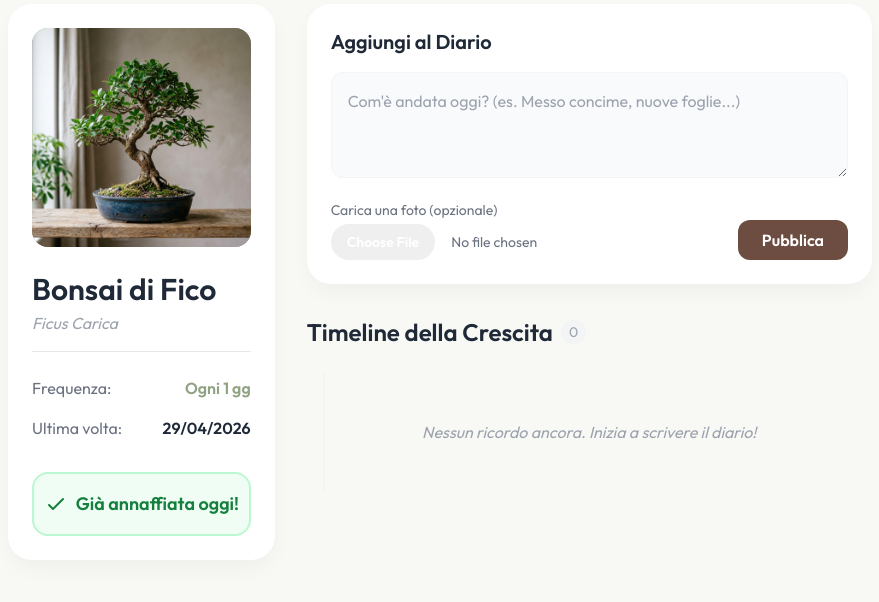
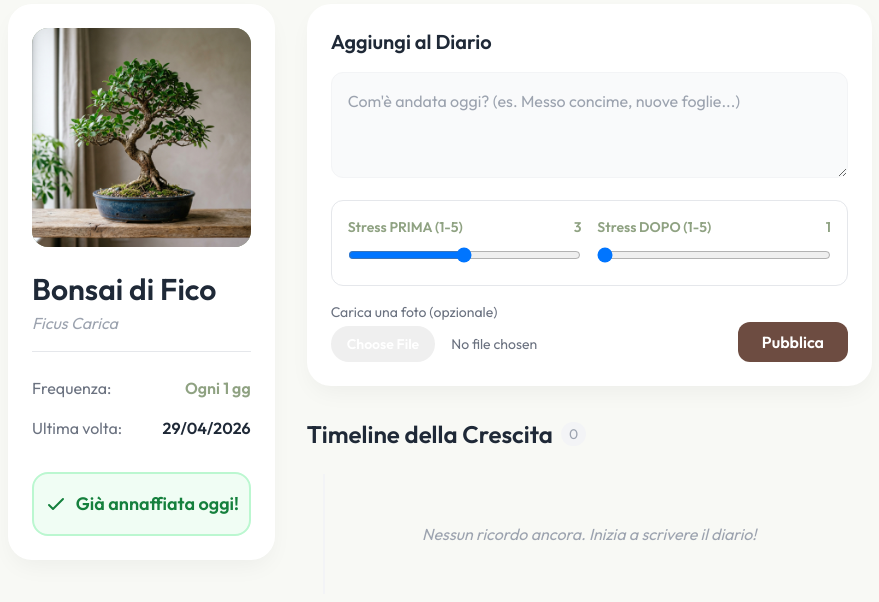
Before and after one commit to mietta-ux/piante, a Flask app: page /plant/1 in a window 1280 px wide. Shown: the part 137-739 px from the top of the page, without its empty margins (200-1079 px from the left). Run offline with Flask 3, Linux system fonts and the light colour scheme; data comes from the database, SQL or seed files in the repository; data that the repository does not hold is empty; some libraries are stand-ins or nearby versions.

Commit message:
Dashboard evoluta: badge pet-friendly, widget meteo e diario dello stress

```diff
--- a/app.py
+++ b/app.py
@@ -1,4 +1,5 @@
 import os
+import requests
 from flask import Flask, render_template, request, redirect, url_for, flash
 from models import db, Plant, DiaryNote
 from datetime import datetime
@@ -73,10 +74,25 @@
 
             db.session.commit()
 
+def get_weather_alert():
+    try:
+        url = "https://api.open-meteo.com/v1/forecast?latitude=45.918&longitude=10.884&current_weather=true"
+        r = requests.get(url, timeout=2)
+        if r.status_code == 200:
+            data = r.json()
+            temp = data['current_weather']['temperature']
+            wcode = data['current_weather']['weathercode']
+            if temp < 5.0 or wcode >= 61:
+                return f"Attenzione: clima critico per le piante all'aperto! Temperatura: {temp}°C."
+    except:
+        pass
+    return None
+
 @app.route('/')
 def index():
     plants = Plant.query.filter_by(parent_id=None).all()
-    return render_template('index.html', plants=plants)
+    weather_alert = get_weather_alert()
+    return render_template('index.html', plants=plants, weather_alert=weather_alert)
 
 @app.route('/plant/<int:id>')
 def plant_detail(id):
@@ -97,6 +113,8 @@
 def add_note(id):
     plant = Plant.query.get_or_404(id)
     content = request.form.get('content')
+    stress_before = request.form.get('stress_before', type=int)
+    stress_after = request.form.get('stress_after', type=int)
     file = request.files.get('photo')
 
     filename = None
@@ -107,7 +125,13 @@
         else:
             flash('Attenzione: formato immagine non supportato. La nota è stata salvata senza foto.', 'warning')
 
-    new_note = DiaryNote(content=content, image_path=filename, plant_id=plant.id)
+    new_note = DiaryNote(
+        content=content,
+        image_path=filename,
+        plant_id=plant.id,
+        stress_before=stress_before,
+        stress_after=stress_after
+    )
     db.session.add(new_note)
     db.session.commit()
 
--- a/models.py
+++ b/models.py
@@ -13,6 +13,7 @@
     created_at = db.Column(db.DateTime, default=datetime.utcnow)
 
     tips = db.Column(db.Text, nullable=True)
+    is_pet_friendly = db.Column(db.Boolean, default=True)
 
     parent_id = db.Column(db.Integer, db.ForeignKey('plant.id'), nullable=True)
     children = db.relationship('Plant', backref=db.backref('parent', remote_side=[id]))
@@ -26,6 +27,8 @@
     id = db.Column(db.Integer, primary_key=True)
     content = db.Column(db.Text, nullable=False)
     image_path = db.Column(db.String(200))
+    stress_before = db.Column(db.Integer, nullable=True)
+    stress_after = db.Column(db.Integer, nullable=True)
     date_added = db.Column(db.DateTime, default=datetime.utcnow)
     plant_id = db.Column(db.Integer, db.ForeignKey('plant.id'), nullable=False)
 
--- a/requirements.txt
+++ b/requirements.txt
@@ -2,3 +2,4 @@
 Flask-SQLAlchemy==3.1.1
 Werkzeug==3.0.3
 Pillow==10.3.0
+requests
--- a/templates/plant_detail.html
+++ b/templates/plant_detail.html
@@ -26,7 +26,14 @@
                     </div>
                 </div>
                 <div class="p-4">
-                    <h2 class="text-lg font-bold mb-1">{{ child.name }}</h2>
+                    <div class="flex justify-between items-start mb-1">
+                        <h2 class="text-lg font-bold">{{ child.name }}</h2>
+                        {% if child.is_pet_friendly %}
+                            <span title="Sicura" class="text-green-600 text-[10px] bg-green-50 px-1.5 py-0.5 rounded-full font-bold border border-green-200">🐾 OK</span>
+                        {% else %}
+                            <span title="Tossica" class="text-red-500 text-[10px] bg-red-50 px-1.5 py-0.5 rounded-full font-bold border border-red-100">🐾 NO</span>
+                        {% endif %}
+                    </div>
                     <div class="flex items-center justify-between mt-2">
                         <span class="text-xs text-gray-400 uppercase tracking-wider">Ultima:</span>
                         <span class="text-sm font-medium">{{ child.last_watered.strftime('%d/%m/%y') }}</span>
@@ -99,7 +106,24 @@
             <form action="{{ url_for('add_note', id=plant.id) }}" method="POST" enctype="multipart/form-data" class="space-y-4">
                 <textarea name="content" rows="3" class="w-full p-4 rounded-xl border border-gray-100 focus:ring-2 focus:ring-sage focus:outline-none bg-gray-50" placeholder="Com'è andata oggi? (es. Messo concime, nuove foglie...)" required></textarea>
 
-                <div class="flex items-center gap-4">
+                <div class="grid grid-cols-2 gap-4 p-4 bg-sage/5 rounded-xl border border-sage/20">
+                    <div>
+                        <label class="block text-sm font-semibold text-sage mb-2 flex justify-between">
+                            <span>Stress PRIMA (1-5)</span>
+                            <span id="val_before">3</span>
+                        </label>
+                        <input type="range" name="stress_before" min="1" max="5" value="3" class="w-full accent-sage" oninput="document.getElementById('val_before').innerText = this.value">
+                    </div>
+                    <div>
+                        <label class="block text-sm font-semibold text-sage mb-2 flex justify-between">
+                            <span>Stress DOPO (1-5)</span>
+                            <span id="val_after">1</span>
+                        </label>
+                        <input type="range" name="stress_after" min="1" max="5" value="1" class="w-full accent-sage" oninput="document.getElementById('val_after').innerText = this.value">
+                    </div>
+                </div>
+
+                <div class="flex items-center gap-4 mt-2">
                     <div class="flex-1">
                         <label class="block text-sm font-medium text-gray-500 mb-1">Carica una foto (opzionale)</label>
                         <input type="file" name="photo" accept="image/*" class="w-full text-sm text-gray-500 file:mr-4 file:py-2 file:px-4 file:rounded-full file:border-0 file:text-sm file:font-semibold file:bg-sage file:text-white hover:file:bg-sage/90">
@@ -134,6 +158,16 @@
                     <div class="flex justify-between items-start mb-3 pr-8">
                         <span class="text-xs font-bold text-sage uppercase tracking-widest">{{ note.date_added.strftime('%d %B %Y') }}</span>
                     </div>
+
+                    {% if note.stress_before and note.stress_after %}
+                    <div class="mb-4 inline-block bg-blue-50 px-3 py-1.5 rounded-lg border border-blue-100">
+                        <span class="text-xs font-medium text-blue-800">
+                            Livello Stress: {{ note.stress_before }}/5 ➔ {{ note.stress_after }}/5
+                            {% if note.stress_after < note.stress_before %}😌{% else %}🤔{% endif %}
+                        </span>
+                    </div>
+                    {% endif %}
+
                     <div class="flex flex-col md:flex-row gap-6">
                         <p class="text-gray-700 leading-relaxed flex-1">{{ note.content }}</p>
 
```
Also changed, not shown: templates/index.html (+18 -1 lines).
